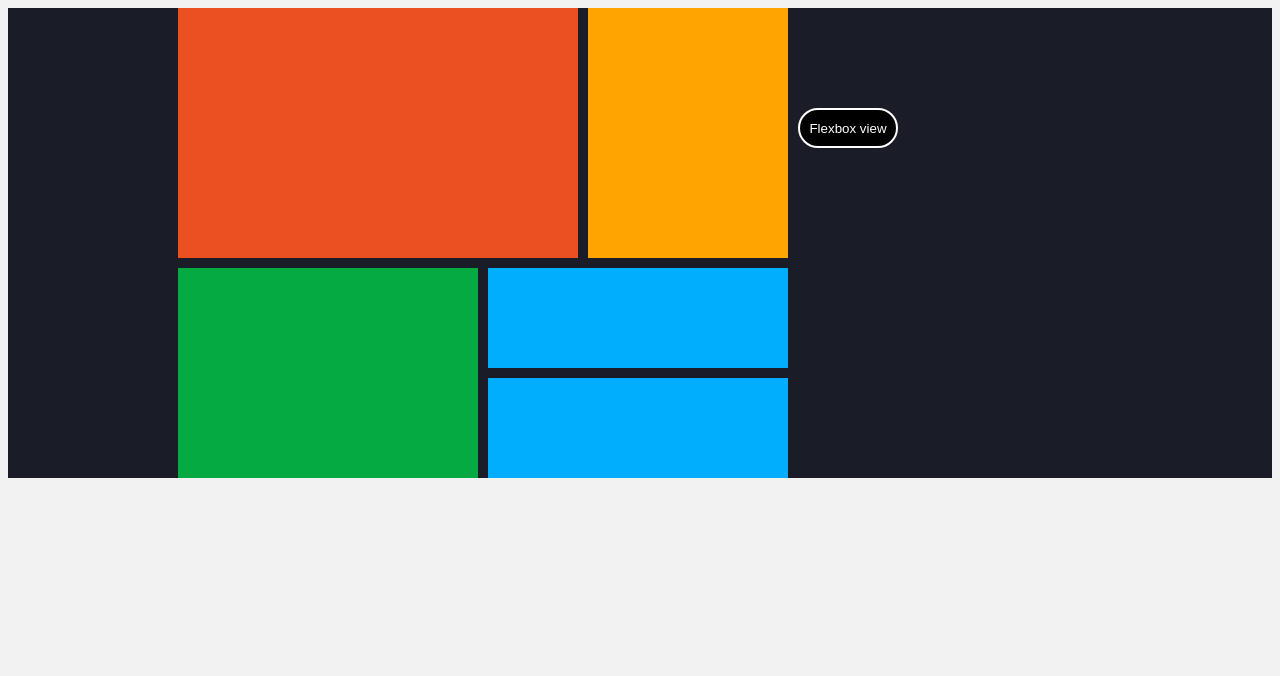
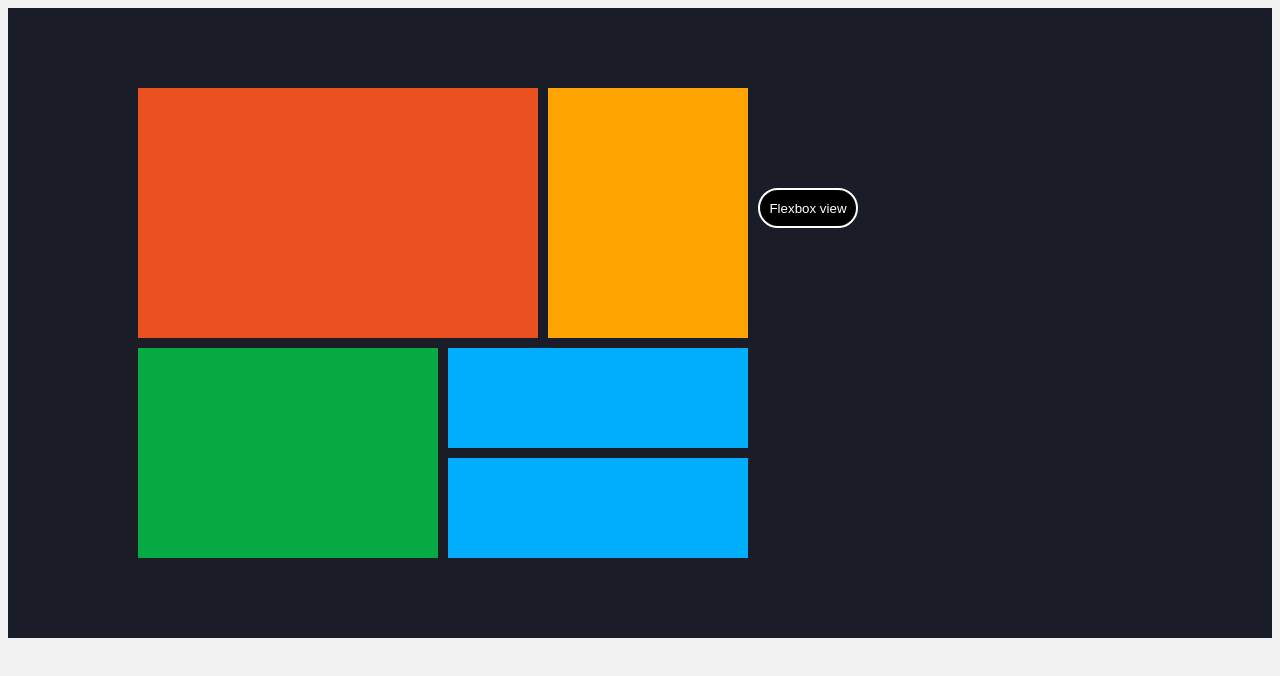
Before and after one commit to motionstudi/css-flexbox-grid, a plain HTML site: page grid.html in a window 1280 px wide. Drawn offline with Linux system fonts and the light colour scheme.

Commit message:
Update index.css

```diff
--- a/index.css
+++ b/index.css
@@ -74,7 +74,9 @@ p{
     grid-template-columns: repeat(5, 1fr );
     gap: 10px;
     grid-auto-rows: minmax(100px, auto);
-    padding-left: 170px;
+    padding: 80px;
+    padding-left: 130px;
+
     background-color: rgb(26,28,40);
 
   }
```
